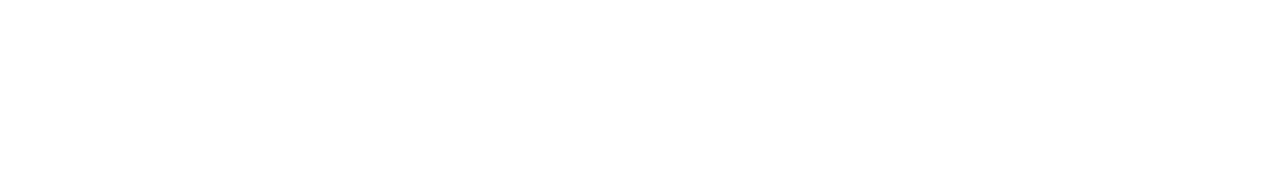
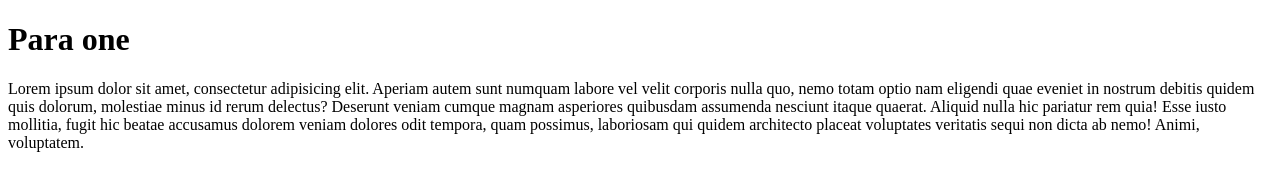
Before and after one commit to Ornab05/my-second-repo, a plain HTML site: page index.html in a window 1280 px wide. Drawn offline with Linux system fonts and the light colour scheme.

Commit message:
first adding

```diff
--- a/index.html
+++ b/index.html
@@ -7,6 +7,11 @@
     <title>My second github ripo</title>
 </head>
 <body>
+    <div>
+    <h1>Para one</h1>
+    <p>Lorem ipsum dolor sit amet, consectetur adipisicing elit. Aperiam autem sunt numquam labore vel velit corporis nulla quo, nemo totam optio nam eligendi quae eveniet in nostrum debitis quidem quis dolorum, molestiae minus id rerum delectus? Deserunt veniam cumque magnam asperiores quibusdam assumenda nesciunt itaque quaerat. Aliquid nulla hic pariatur rem quia! Esse iusto mollitia, fugit hic beatae accusamus dolorem veniam dolores odit tempora, quam possimus, laboriosam qui quidem architecto placeat voluptates veritatis sequi non dicta ab nemo! Animi, voluptatem.</p>
+
+    </div>
 
 </body>
 </html>
```
